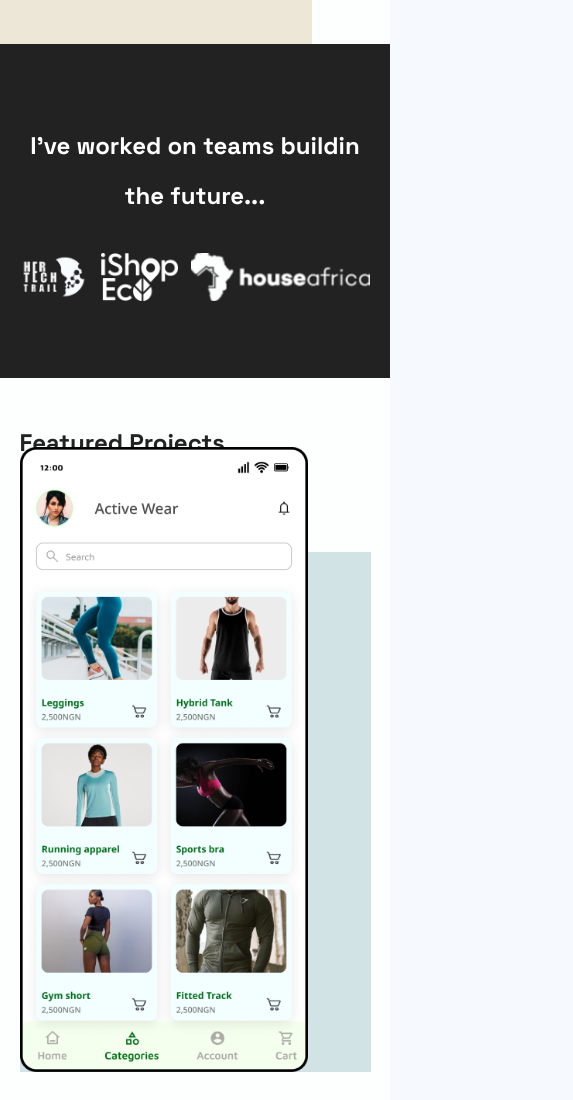
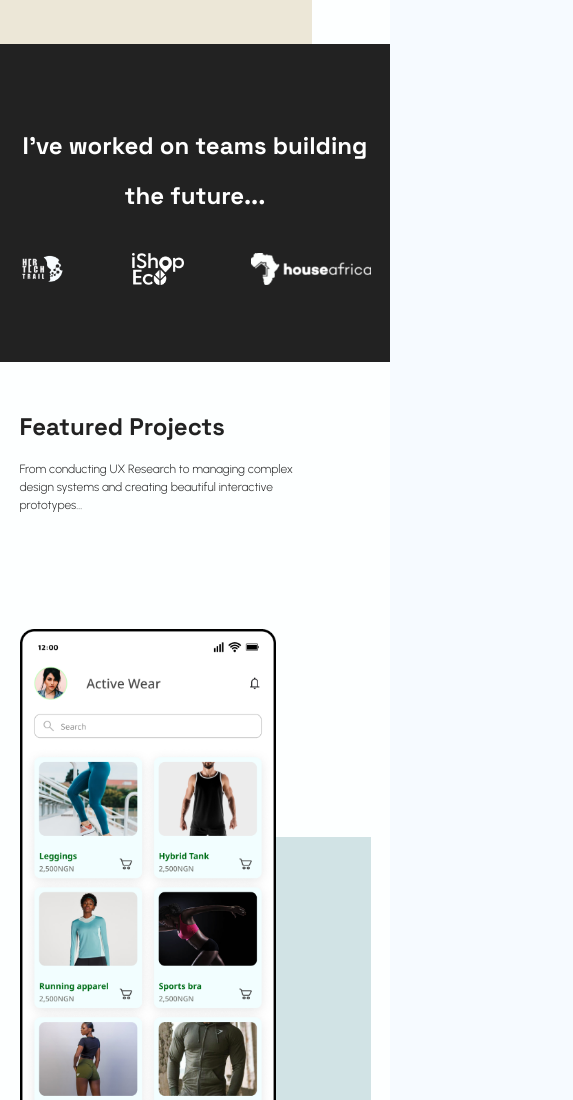
Before and after one commit to samuelakigbogun/samuelakigbogun-samuelakigbogun.github.io, a plain HTML site: page landing.html in a window 390 px wide. Shown: the part 800-1900 px from the top of the page, 573 px wide, since content can reach past the window. Drawn offline with Linux system fonts and the light colour scheme.

Commit message:
Edit Done!
Nice!

```diff
--- a/landing.html
+++ b/landing.html
@@ -63,7 +63,7 @@
             </section>
 
             <section class="section3 team_container">
-                <h4>I've worked on teams buildin the future...</h4>
+                <h4>I've worked on teams building the future...</h4>
                 <section id="teams">
                     <img src="Images/hertechtrail.png">
                     <img src="Images/ishopeco.png">
--- a/style.css
+++ b/style.css
@@ -640,6 +640,15 @@ a, p{
         );
     }
 
+    .section1_background img{
+        display: flex;
+        justify-content: center;
+        align-items: center;
+        width: auto;
+        height: 90%;
+        max-height: 800px;
+    }
+
     .section2{
         flex-direction: column-reverse;
         justify-content: space-between;
@@ -834,7 +843,8 @@ a, p{
     }
 
     #works{
-        gap: 40px;
+        gap: 56px;
+        padding: 48px 0 56px 0;
     }
 
     .section1{
@@ -845,7 +855,7 @@ a, p{
         width: 100vw;
         height: calc(100vh - 72px);
         padding: calc(10vh - 7.2px) 5% 0 5%;
-        gap: 48px;
+        gap: 16px;
     }
 
     .section1_background{
@@ -858,10 +868,15 @@ a, p{
         background: linear-gradient(
             to top,
             #D1E3E5 0%,
-            #D1E3E5 75%,
-            #FFFFFF00 75%,
+            #D1E3E5 50%,
+            #FFFFFF00 50%,
             #FFFFFF00 100%
         );
+    }
+
+    .section1_background img{
+        height: 80%;
+        width: auto;
     }
 
     .section2{
@@ -877,6 +892,30 @@ a, p{
         width: 100%;
         max-width: 680px;
         padding: 0 5%;
+    }
+
+    #teams{
+        display: flex;
+        justify-content: space-between;
+        align-items: center;
+        width: 90vw;
+        height: fit-content;
+    }
+
+    #teams img{
+        height: 32px;
+    }
+
+    #teams2{
+        display: flex;
+        justify-content: space-between;
+        align-items: center;
+        width: 90vw;
+        height: fit-content;
+    }
+
+    #teams2 img{
+        height: 20px;
     }
 
 
@@ -981,7 +1020,7 @@ a, p{
     h3{
         font-size: 24px;
         font-weight: 700;
-        line-height: 48px;
+        line-height: 32px;
         padding: 8px 0 16px 0;
     }
 
```
